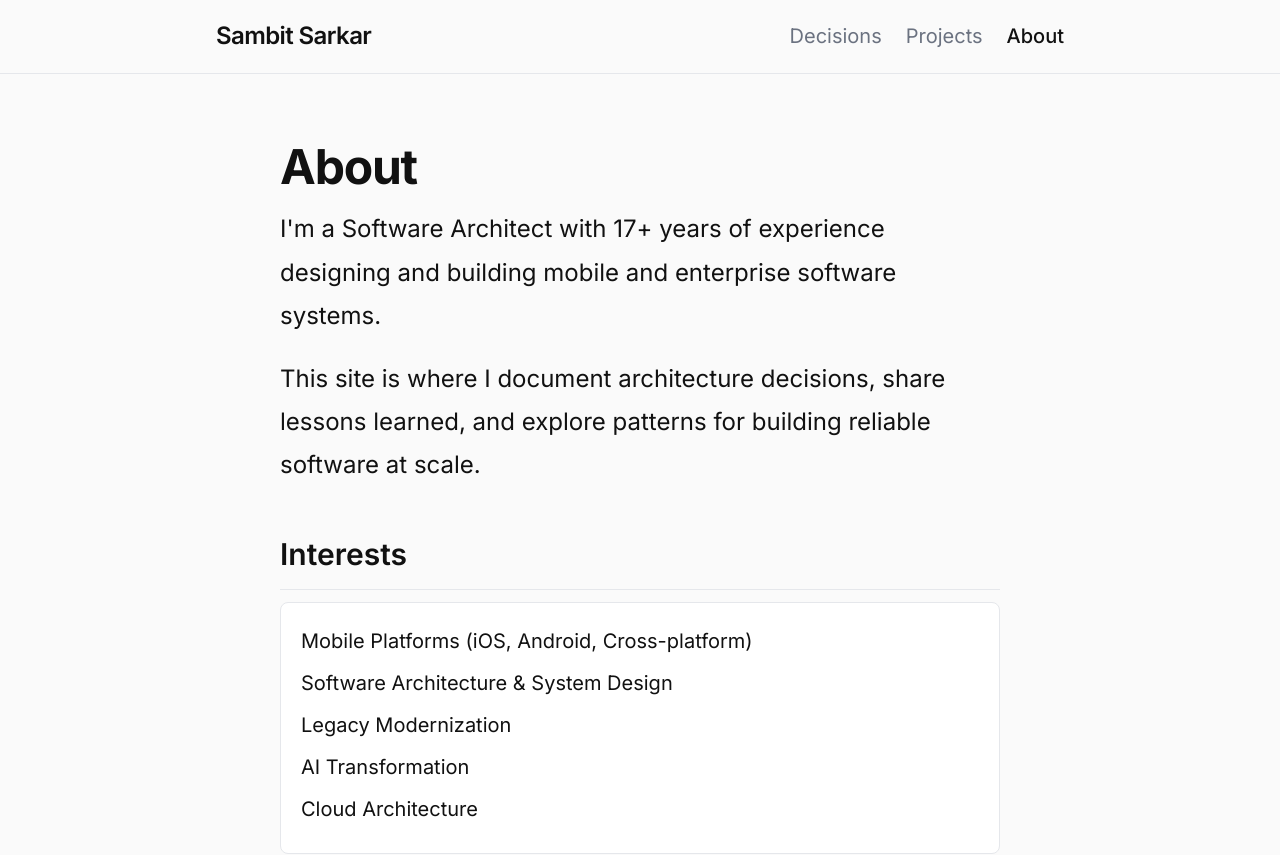
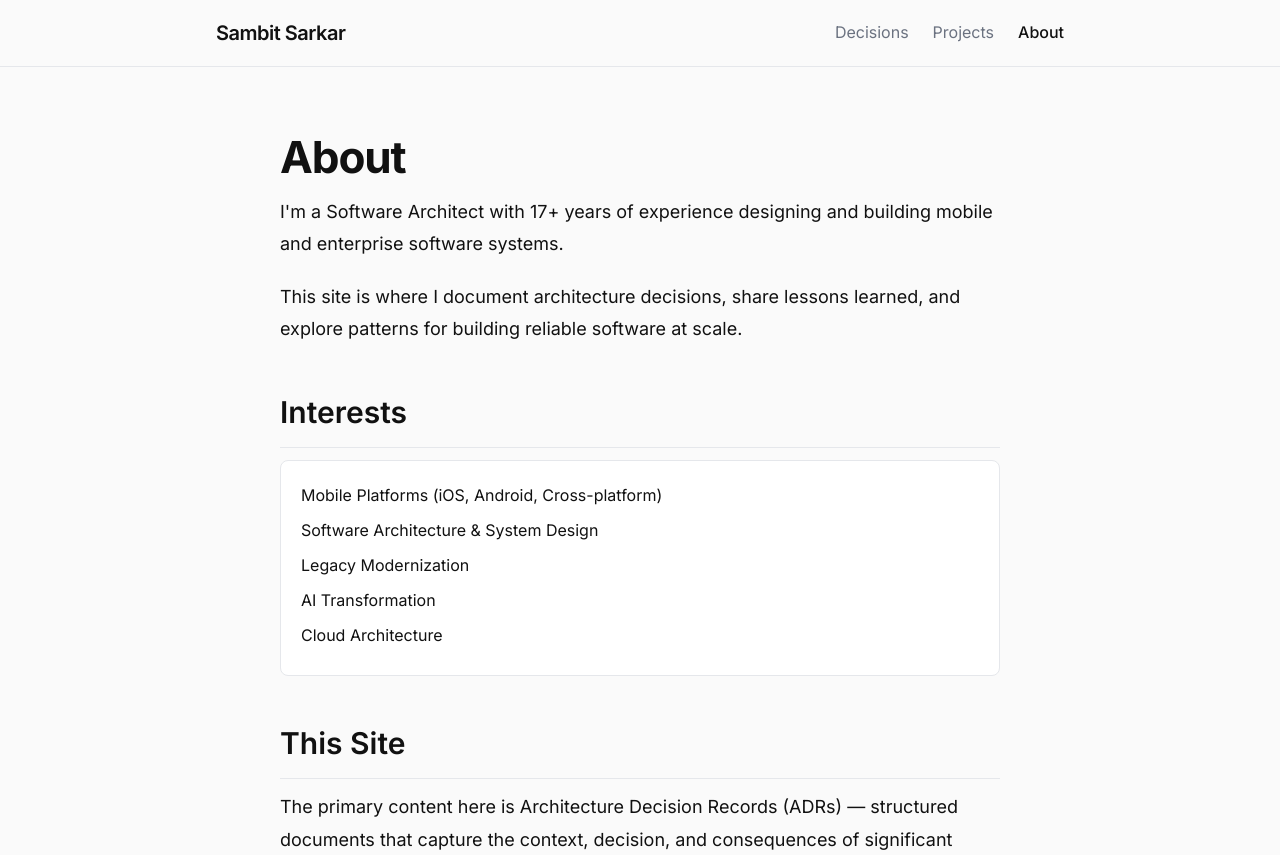
Before and after one commit to Spambit/sambitsarkar.com, a Next.js app: page /about in a window 1280 px wide. Shown: the top 855 px of the page. Built offline with nearby package versions, Linux system fonts and the light colour scheme.

Commit message:
fix: reset typography to 16px base, professional scale

```diff
--- a/src/app/globals.css
+++ b/src/app/globals.css
@@ -391,7 +391,7 @@ body {
 .prose {
   max-width: var(--width-prose);
   line-height: var(--leading-loose);
-  font-size: var(--text-xl);
+  font-size: var(--text-lg);
 }
 
 .prose h1 {
@@ -418,7 +418,7 @@ body {
 }
 
 .prose h4 {
-  font-size: var(--text-lg);
+  font-size: var(--text-xl);
   font-weight: var(--weight-semibold);
   margin-top: var(--space-12);
   margin-bottom: var(--space-4);
--- a/src/app/tokens.css
+++ b/src/app/tokens.css
@@ -36,17 +36,17 @@
   --font-sans:        var(--font-inter), system-ui, sans-serif;
   --font-mono:        var(--font-geist-mono), ui-monospace, monospace;
 
-  /* ---- Font sizes (modular scale) ---- */
-  --text-xs:          0.8125rem; /* 13px — meta, badges, tags      */
-  --text-sm:          0.875rem;  /* 14px — code blocks              */
-  --text-base:        1.25rem;   /* 20px — body, nav, cards, prose  */
-  --text-md:          1.25rem;   /* 20px — card titles              */
-  --text-lg:          1.375rem;  /* 22px — h4, subsection heads     */
-  --text-xl:          1.5rem;    /* 24px — intro paragraphs         */
-  --text-2xl:         1.625rem;  /* 26px — h3, page subtitle        */
-  --text-3xl:         1.875rem;  /* 30px — h2, section headings     */
-  --text-4xl:         2.5rem;    /* 40px — prose h1                 */
-  --text-5xl:         3rem;      /* 48px — page title               */
+  /* ---- Font sizes (modular scale — based on 16px body) ---- */
+  --text-xs:          0.75rem;   /* 12px — badges, tags            */
+  --text-sm:          0.875rem;  /* 14px — meta, captions, code    */
+  --text-base:        1rem;      /* 16px — body, nav, cards        */
+  --text-md:          1.0625rem; /* 17px — card titles             */
+  --text-lg:          1.125rem;  /* 18px — prose body, article     */
+  --text-xl:          1.25rem;   /* 20px — page subtitle, intro    */
+  --text-2xl:         1.5rem;    /* 24px — h3, section heads       */
+  --text-3xl:         1.875rem;  /* 30px — h2                      */
+  --text-4xl:         2.25rem;   /* 36px — h1 in articles          */
+  --text-5xl:         2.75rem;   /* 44px — page hero title         */
 
   /* ---- Font weights ---- */
   --weight-normal:    400;
```
